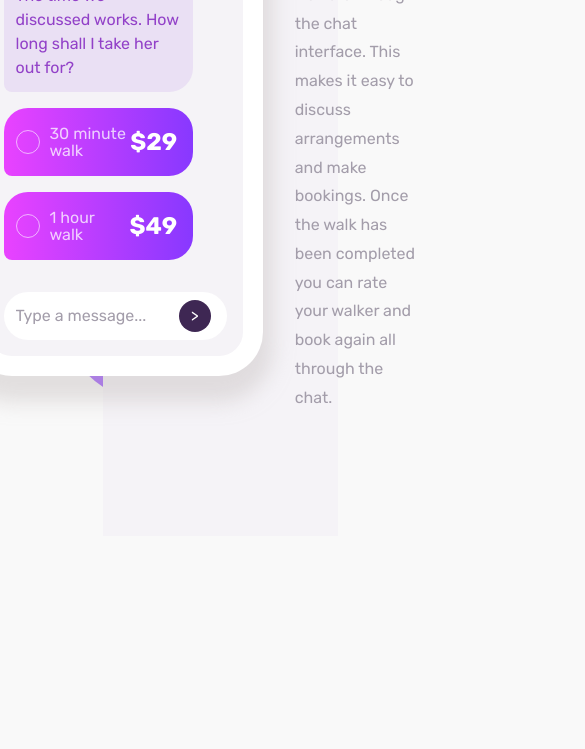
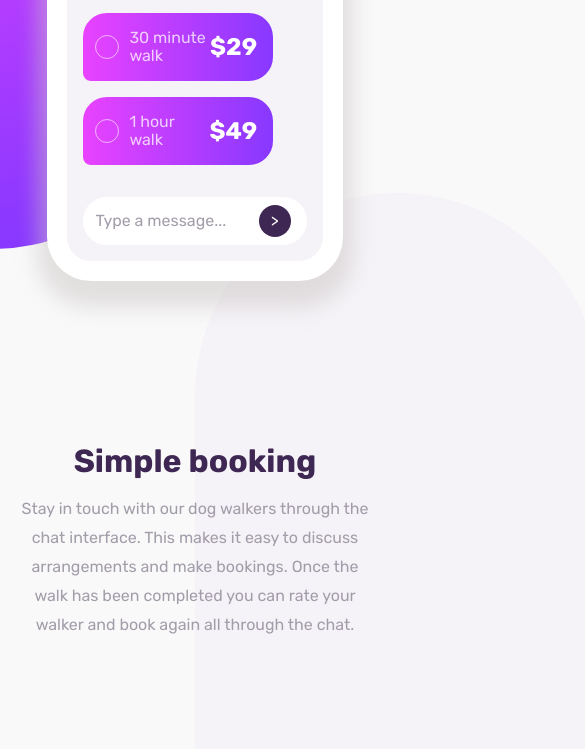
Before and after one commit to Rokata9/chat-app-illustration-frontendmentor, a website: page src/index.html in a window 390 px wide. Shown: the part 308-1057 px from the top of the page, 585 px wide, since content can reach past the window. Before the commit the page ends 844 px from the top, so only its background shows below. Drawn offline with nearby package versions, Linux system fonts and the light colour scheme; files that its build step writes are made by us from their sources.

Commit message:
Finalize

```diff
--- a/src/index.html
+++ b/src/index.html
@@ -2,7 +2,7 @@
 <html lang="en">
   <head>
     <meta charset="UTF-8" />
-    <meta name="viewport" content="width=device-width, initial-scale=1.0" />
+    <meta name="viewport" content="width=device-width, initial-scale=1.0, minimum-scale=1.0" />
     <!-- displays site properly based on user's device -->
 
     <link
--- a/src/sass/style.scss
+++ b/src/sass/style.scss
@@ -29,6 +29,7 @@
 
 $br-chat-message-3-corners: 1.5em;
 $br-chat-message-bottom-corner: 0.5em;
+$tablet-width: 48em;
 
 body {
   font-family: "Rubik", sans-serif;
@@ -58,33 +59,46 @@ body {
 
 .container {
   --phone-aspect-ratio: calc(9 / 16);
-  --container-gap: clamp(
-    2rem,
-    -6.6667rem + 18.0556vw,
-    15rem
-  ); // from 768px to 1920px
+  --container-gap: clamp(2rem, -6.6667rem + 18.0556vw, 15rem); // from 768px to 1920px
   --container-block-padding: 4rem;
+  --container-inline-padding: 1rem;
 
   // in rems as we want to be able to zoom in that particular part
   --phone-width: clamp(18rem, 15.9545rem + 10.2273vw, 22.5rem); // from 320px to 1024px
   --phone-height: calc(1 / var(--phone-aspect-ratio) * var(--phone-width));
 
-  // fraction of phone width could also be clamped instead of fixed rems, specifies
-  // what part of the gradient flows behind phone
-  --gradient-right-offset: clamp(
-    -20rem,
-    -30rem + 20.8333vw,
-    -5rem
-  ); // from 768px to 1920px
+  /* fraction of phone width could also be clamped instead of fixed rems, specifies
+     what part of the decoration flows behind phone horizontally;
+     want to decrease as viewport increases, so using negative values for clamp */
+  --gradient-right-offset: clamp(-20rem, -30rem + 20.8333vw, -5rem); // from 768px to 1920px
 
-  --decoration-height: calc((100% - var(--phone-height)) * 0.5 - 2rem);
+  // handles also vertical mode of monitors, thus included height in name
+  --decoration-height-desktop: calc((100% - var(--phone-height)) * 0.5 - 2rem);
 
-  padding: var(--container-block-padding) 1rem;
+  /* distance between left edge of phone and left edge of viewport + some offset to move a bit decoration,
+     should be equal for both decorations */
+  --decoration-width-desktop: calc(-1 * (50vw - var(--container-gap) * 0.5 - 100% + 2rem));
+
+  --decoration-half-width-mobile: calc(-1 * (50% + (100vw - var(--phone-width)) * 0.5));
+
+  /* distance between end of decoration and end of containing flex item for phone decoration
+     and between start of containing flex item and start of decoration for booking decoration */
+  --decoration-horizontal-offset-desktop: calc(var(--phone-width) - var(--gradient-right-offset) * -1);
+
+  // how much the phone is ahead of decoration vertically on mobile
+  --phone-vertical-offset-mobile: 2rem;
+
+  padding: var(--container-block-padding) var(--container-inline-padding) 0;
   display: flex;
+  flex-direction: column;
   justify-content: center;
-  // align-items: center;
   flex-grow: 1;
   gap: var(--container-gap);
+
+  @media (min-width: $tablet-width) {
+    flex-direction: row;
+    padding-block-end: var(--container-block-padding);
+  }
 }
 
 .booking {
@@ -93,16 +107,16 @@ body {
   display: flex;
   flex-direction: column;
   justify-content: center;
+  --booking-decoration-height-mobile: calc(var(--phone-height) + var(--container-block-padding) - var(--phone-vertical-offset-mobile));
+  --booking-decoration-top-offset-mobile: 7.5rem;
 
   &::before {
     content: "";
     position: absolute;
-    right: calc(
-      -1 * calc(50vw - var(--container-gap) * 0.5 - var(--phone-width) + 2rem)
-    );
-    bottom: calc(var(--container-block-padding) * -1);
-    top: var(--decoration-height); // 2rem;
-    left: calc(100% - var(--gradient-right-offset) * -1);
+    right: var(--decoration-width-desktop);
+    bottom: calc(var(--container-block-padding) * -1); // has to cover container's padding
+    top: var(--decoration-height-desktop); // 2rem;
+    left: var(--decoration-horizontal-offset-desktop);
     background: var(--clr-secondary-300);
     border-radius: 100vw 100vw 0 0;
     z-index: -1;
@@ -116,6 +130,22 @@ body {
     color: var(--clr-neutral-400);
     line-height: 1.8;
   }
+
+  @media (max-width: $tablet-width) {
+    text-align: center;
+
+    // exclude decoration's top offset from content's height (starting just after phone and the gap)
+    height: calc(var(--booking-decoration-height-mobile) - var(--booking-decoration-top-offset-mobile));
+    align-items: center;
+
+    &::before {
+      left: 50%;
+      right: var(--decoration-half-width-mobile);
+      top: calc(-1 * var(--booking-decoration-top-offset-mobile));
+      height: var(--booking-decoration-height-mobile);
+      bottom: unset; // using bottom: var(--container-block-padding) * -1 would make this decoration higher than the phone's
+    }
+  }
 }
 
 .phone-wrapper {
@@ -123,20 +153,30 @@ body {
   position: relative;
   display: flex;
   align-items: center;
+  justify-content: center;
 
   &::before {
     content: "";
     position: absolute;
-    // need to calculate the distance between left edge of screen and left edge of phone,
-    // that would be the negative left for the decoration; should be with - as it's relative to the phone (needs to move right)
-    // +2rem - so it's not exactly glued to the left edge and hide pratially the border radius
-    left: calc(-1 * calc(50vw - var(--container-gap) * 0.5 - 100% + 2rem));
+
+    /* need to calculate the distance between left edge of screen and left edge of phone,
+       that would be the negative left for the decoration; should be with - as it's relative to the phone (needs to move right)
+       +2rem - so it's not exactly glued to the left edge and hide partially the border radius (pill rounding) */
+    left: var(--decoration-width-desktop);
     top: calc(var(--container-block-padding) * -1);
-    right: calc(100% - var(--gradient-right-offset) * -1);
-    bottom: var(--decoration-height);
+
+    // --gradient-right-offset is negative so clamp can work (should increase)
+    right: var(--decoration-horizontal-offset-desktop);
+    bottom: var(--decoration-height-desktop);
     z-index: -1;
     border-radius: 0 0 100vw 100vw;
     @include gradient(180deg);
+
+    @media (max-width: $tablet-width) {
+      left: var(--decoration-half-width-mobile); //calc(-1 * (100vw - 100%) * 0.5);
+      right: 50%; //calc(-1 * (100vw - 100%) * 0.5);
+      bottom: var(--phone-vertical-offset-mobile);
+    }
   }
 }
 
@@ -182,7 +222,6 @@ body {
       border-radius: 100vw;
     }
 
-    // TODO: temp
     .actions {
       display: flex;
       flex-direction: column;
```
